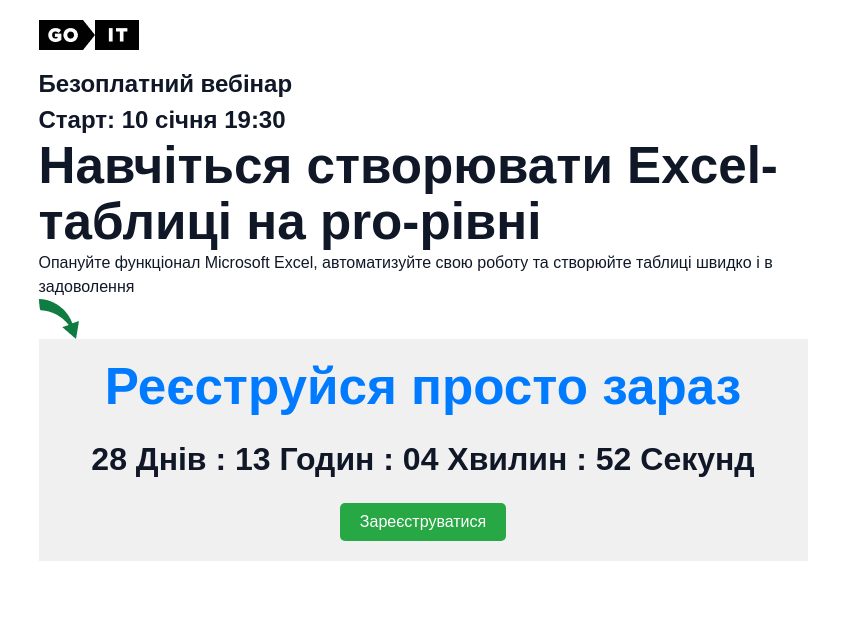
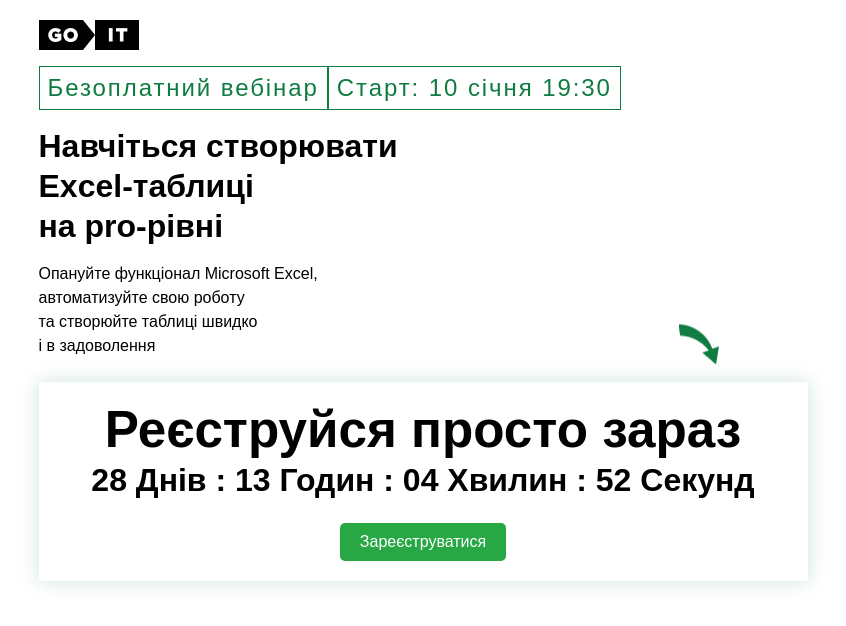
Before and after one commit to alex-miami-petrov/my_excel, a React (Vite) app in the folder vite-project/: page / in a window 1280 px wide. Shown: the top 626 px of the page, without its empty margins (217-1063 px from the left). Built offline with nearby package versions, Linux system fonts and the light colour scheme.

Commit message:
css_hero

```diff
--- a/vite-project/src/components/countdownTimer/countdownTimer.module.css
+++ b/vite-project/src/components/countdownTimer/countdownTimer.module.css
@@ -1,12 +1,11 @@
 .countContainer {
   text-align: center;
-  padding: 20px;
-  background-color: #f0f0f0; /* Додаємо фон для прикладу */
+  padding: 20px 32px;
+  background-color: #fff;
+  box-shadow: 0 0 20px 0 rgba(15, 124, 65, 0.2);
 }
 
 .countTitle {
-  color: #007bff; /* Колір заголовка */
-  margin-bottom: 20px;
 }
 
 .countTime {
--- a/vite-project/src/components/hero/hero.jsx
+++ b/vite-project/src/components/hero/hero.jsx
@@ -14,16 +14,24 @@
           Старт: <span className={s.heroSpan}>10 січня 19:30</span>
         </h2>
         <h1 className={s.heroTitle}>
-          Навчіться створювати Excel-таблиці на pro-рівні
+          Навчіться створювати <br />
+          Excel-таблиці <br />
+          на pro-рівні
         </h1>
         <p className={s.heroText}>
-          Опануйте функціонал Microsoft Excel, автоматизуйте свою роботу та
-          створюйте таблиці швидко і в задоволення
+          Опануйте функціонал Microsoft Excel, автоматизуйте свою роботу <br />
+          та створюйте таблиці швидко <br />і в задоволення
         </p>
         {/* <svg className={s.arrowIcon}>
           <use href={`${icons}#icon-arrow-mob`} />
         </svg> */}
-        <img src={arMob} alt="arrow" width="40" height="40" />
+        <img
+          className={s.arMob}
+          src={arMob}
+          alt="arrow"
+          width="40"
+          height="40"
+        />
         <CountdownTimer />
       </Container>
     </section>
--- a/vite-project/src/components/hero/hero.module.css
+++ b/vite-project/src/components/hero/hero.module.css
@@ -0,0 +1,31 @@
+.heroSub {
+  display: inline-block;
+  font-weight: 500;
+  margin-bottom: 16px;
+  letter-spacing: 0.08em;
+  color: #0f7c41;
+  padding: 4px 8px;
+  border: 0.4px solid #0f7c41;
+}
+
+.heroTitle {
+  font-weight: 700;
+  font-size: 32px;
+  line-height: 1.25;
+
+  margin-bottom: 16px;
+}
+
+.heroText {
+  position: relative;
+
+  line-height: 1.5;
+  margin-bottom: 24px;
+  max-width: 280px;
+}
+
+.arMob {
+  position: absolute;
+  transform: translateY(-144%);
+  left: 70%;
+}
--- a/vite-project/src/index.css
+++ b/vite-project/src/index.css
@@ -1,10 +1,10 @@
 :root {
   font-family: "Montserrat", "Gotham Pro", sans-serif;
-  line-height: 1.5;
+  line-height: 1.4;
   font-weight: 400;
   font-size: 16px;
   color-scheme: light dark;
-  color: #101828;
+  color: #010101;
   background-color: #ffffff;
 
   font-synthesis: none;
```
Also changed, not shown: vite-project/src/img/arTab.png (renamed from vite-project/src/img/ar-tab.png).
